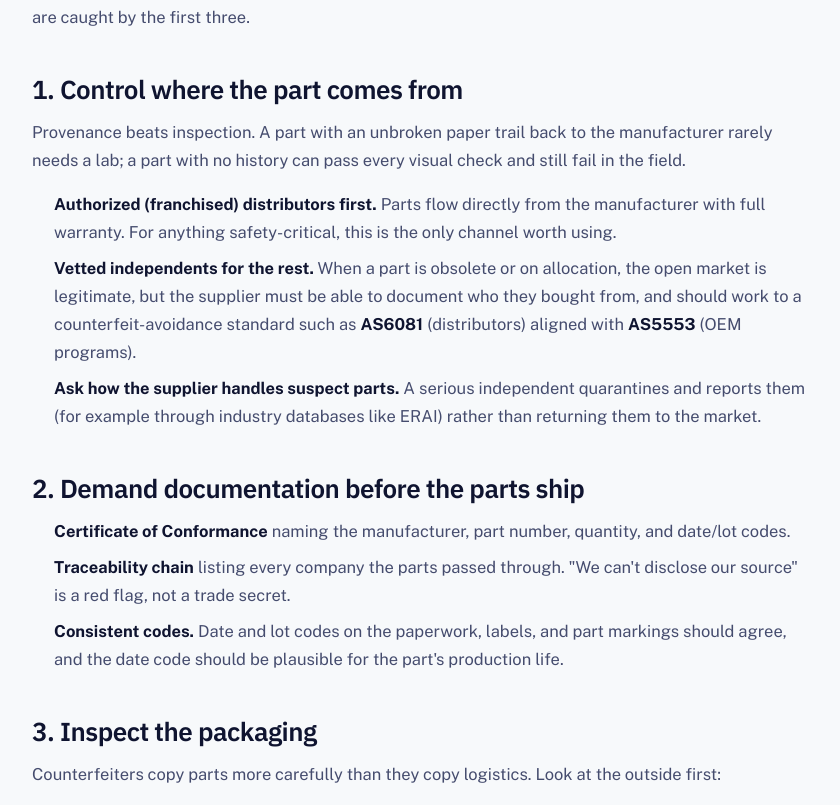
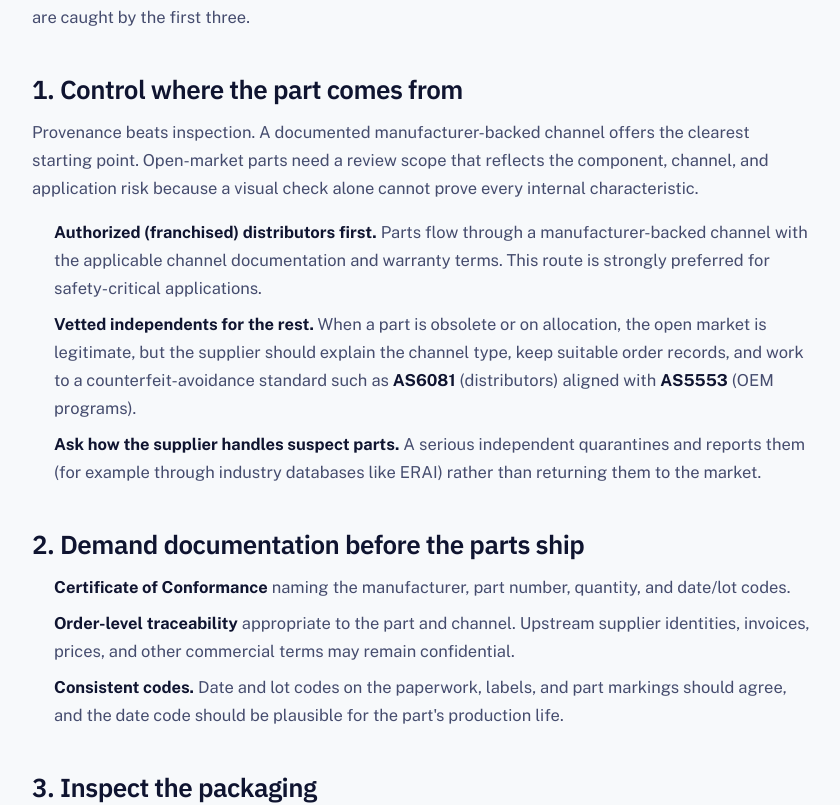
Before and after one commit to rachelluo-song/SongGlow-Website, a Next.js app: page /guides/how-to-verify-authentic-electronic-components in a window 1280 px wide. Shown: the part 805-1610 px from the top of the page, without its empty margins (36-876 px from the left). Built offline with nearby package versions, Linux system fonts and the light colour scheme.

Commit message:
confirmed

```diff
--- a/app/components/[category]/[part]/page.tsx
+++ b/app/components/[category]/[part]/page.tsx
@@ -24,7 +24,7 @@ export async function generateMetadata({
       product.manufacturer ? ` by ${product.manufacturer}` : ""
     } - ${product.name}${
       topSpecs ? ` (${topSpecs})` : ""
-    }. 100% authentic, full traceability. Request a quote from SongGlow.`,
+    }. 100% authentic, with available order-level traceability confirmed for the quote. Request a quote from SongGlow.`,
     alternates: { canonical: `/components/${category}/${part}` },
   };
 }
--- a/app/components/[category]/page.tsx
+++ b/app/components/[category]/page.tsx
@@ -50,8 +50,8 @@ export async function generateMetadata({
   const lead = count
     ? `${title} from SongGlow: ${count.toLocaleString("en-US")} part${
         count === 1 ? "" : "s"
-      } with specs and datasheets, 100% authentic and fully traceable.`
-    : `${title} from SongGlow: part numbers, specs and datasheets, 100% authentic with full traceability.`;
+      } with specs and datasheets, 100% authentic, with available order-level traceability confirmed per order.`
+    : `${title} from SongGlow: part numbers, specs and datasheets, 100% authentic, with available order-level traceability confirmed per order.`;
   return {
     title: `${title} - Electronic Components - SongGlow`,
     description: `${lead}${brandStr} Request a quote for OEM and EMS production quantities.`,
--- a/app/components/page.tsx
+++ b/app/components/page.tsx
@@ -4,7 +4,7 @@ import CatalogSection from "@/components/catalog-section";
 export const metadata: Metadata = {
   title: "Electronic Components - SongGlow",
   description:
-    "Browse SongGlow's electronic component catalog: semiconductors, passives, and more. Every part 100% authentic with full traceability.",
+    "Browse SongGlow's electronic component catalog: semiconductors, passives, and more. 100% authentic parts with order-level traceability confirmed per order.",
   alternates: { canonical: "/components" },
 };
 
@@ -21,7 +21,7 @@ export default async function ComponentsPage({
     <CatalogSection
       section="components"
       title="Electronic Components"
-      intro="Semiconductors, passives, connectors and more - every part sourced through qualified suppliers, 100% authentic, fully traceable."
+      intro="Semiconductors, passives, connectors and more - sourced through qualified channels, 100% authentic, with available order-level traceability confirmed per order."
       query={typeof q === "string" ? q : undefined}
     />
   );
--- a/app/guides/how-to-choose-a-sourcing-partner/page.tsx
+++ b/app/guides/how-to-choose-a-sourcing-partner/page.tsx
@@ -58,19 +58,19 @@ const FAQ_ITEMS: FaqItem[] = [
     question:
       "What is the difference between a broker and a sourcing partner?",
     answer:
-      "A broker finds a price. A sourcing partner takes responsibility for what arrives: they can trace the parts back to the manufacturer, work to a counterfeit-avoidance standard, and stand behind the documentation. The cheapest quote from an anonymous source is rarely the cheapest outcome once you count the risk of a line-down event.",
+      "A broker finds a price. A sourcing partner also manages channel selection, order records, review scope, and sourcing risk. The cheapest quote from an unexplained channel is rarely the cheapest outcome once you count the risk of a line-down event.",
   },
   {
     question:
       "What documentation should a sourcing partner provide?",
     answer:
-      "At minimum, a Certificate of Conformance naming the manufacturer, part number, quantity, and date and lot codes, plus a traceability chain showing every company the parts passed through. A partner should also be able to provide purchase orders or invoices from the original manufacturer or an authorized distributor, and real photos of the actual stock on request.",
+      "Ask what is available for the specific part and channel: a Certificate of Conformance where applicable, manufacturer and part-number details, quantities, lot or date codes, order-level records, and actual-stock photos when available. Upstream supplier identities, invoices, prices, and other commercial terms may remain confidential.",
   },
   {
     question:
       "Should I use an authorized distributor or an independent supplier?",
     answer:
-      "Use an authorized distributor whenever the part is available there, especially for anything safety-critical, because parts flow directly from the manufacturer with full warranty. Independents are legitimate and often necessary for obsolete, allocated, or long-lead parts, but only when they can document their source and work to a counterfeit-avoidance standard. A good partner uses both channels and tells you which one a given part came from.",
+      "Use an authorized distributor when the part is available there, especially for safety-critical applications. Independents are legitimate and often necessary for obsolete, allocated, or long-lead parts when they use appropriate counterfeit-avoidance controls and maintain suitable order records. A good partner explains the channel type and relevant risk without necessarily disclosing confidential upstream relationships.",
   },
   {
     question: "What questions should I ask before placing an order?",
@@ -123,23 +123,24 @@ export default function ChoosePartnerGuidePage() {
             <h2>1. Traceability and documentation</h2>
             <p>
               This is the first filter, and for good reason. A partner should be
-              able to trace a part back to the manufacturer and hand you the
-              paper to prove it: a Certificate of Conformance, a traceability
-              chain, and, where relevant, purchase orders or invoices from the
-              original manufacturer or an authorized distributor. If a supplier
-              treats their source as a secret, treat that as a red flag rather
-              than a trade secret.
+              able to explain the sourcing channel and confirm which records are
+              available for the specific order. Depending on the part and
+              channel, that may include a Certificate of Conformance, packaging
+              and label details, lot or date codes, and actual-stock photos.
+              Confidential upstream supplier identities, invoices, prices, and
+              commercial terms do not need to be standard customer deliverables.
             </p>
 
             <h2>2. Sourcing channels</h2>
             <p>
               Ask which channels they actually use. Authorized (franchised)
               distributors should come first, because parts flow directly from
-              the manufacturer with full warranty. For obsolete, allocated, or
-              long-lead parts, the open market is legitimate and often
-              unavoidable, but only through vetted independents who document
-              their sources. A partner who relies on a single channel has a
-              single point of failure.
+              the manufacturer through a manufacturer-backed channel. For
+              obsolete, allocated, or long-lead parts, the open market is
+              legitimate and often unavoidable, but it should be approached
+              through vetted independents who explain the channel type and keep
+              suitable order records. A partner who relies on a single channel
+              has a single point of failure.
             </p>
 
             <h2>3. Counterfeit-avoidance process</h2>
@@ -224,8 +225,8 @@ export default function ChoosePartnerGuidePage() {
             <h2>Ready to put a partner to the test?</h2>
             <p>
               Send us your BOM or a single hard-to-find part number. We will
-              quote it with full traceability, and flag any line that carries
-              real risk.
+              confirm the available order-level traceability with the quote and
+              flag any line that carries real risk.
             </p>
             <div className="catalog-cta-row">
               <Link href="/contact" className="btn btn-navy btn-lg">
--- a/app/guides/how-to-find-component-alternates/page.tsx
+++ b/app/guides/how-to-find-component-alternates/page.tsx
@@ -299,8 +299,8 @@ export default function AlternatesGuidePage() {
             <h2>Need an alternate for a constrained or discontinued part?</h2>
             <p>
               Send us the part number or your BOM. We&apos;ll come back within 24
-              hours with vetted alternates, 100% authentic with full
-              traceability.
+              hours with vetted alternates and 100% authentic parts. Available
+              order-level traceability is confirmed with the quote.
             </p>
             <div className="catalog-cta-row">
               <Link href="/contact" className="btn btn-navy btn-lg">
--- a/app/guides/how-to-source-obsolete-electronic-components/page.tsx
+++ b/app/guides/how-to-source-obsolete-electronic-components/page.tsx
@@ -68,7 +68,7 @@ const FAQ_ITEMS: FaqItem[] = [
   {
     question: "How do I buy obsolete parts on the open market safely?",
     answer:
-      "Only through suppliers who can document their source and work to a counterfeit-avoidance standard. Demand a Certificate of Conformance and a full traceability chain, verify date and lot codes against the paperwork, and inspect packaging and markings. If a price sits far below every other quote for a scarce part, treat it as a warning rather than a win.",
+      "Use suppliers who can explain their sourcing channel and work to a counterfeit-avoidance standard. Request the available Certificate of Conformance and traceability records, verify date and lot codes against the paperwork, and inspect packaging and markings. If a price sits far below every other quote for a scarce part, treat it as a warning rather than a win.",
   },
 ];
 
@@ -152,7 +152,8 @@ export default function ObsoleteSourcingGuidePage() {
               A last-time buy means purchasing enough inventory to cover
               production and service for the remaining life of your product.
               This is the cleanest outcome because the parts are still factory
-              fresh and fully traceable. The hard part is the quantity: buy too
+              fresh and usually carry clear manufacturer-channel records. The
+              hard part is the quantity: buy too
               few and you&apos;re back here in two years paying broker prices,
               buy too many and you&apos;re holding dead stock and tying up cash.
             </p>
@@ -205,9 +206,10 @@ export default function ObsoleteSourcingGuidePage() {
               safest source is the authorized aftermarket. These are companies
               the original manufacturer has licensed to continue production,
               often using the original tooling, wafers, and test programs.
-              Rochester Electronics is the best-known example. Parts from this
-              channel are guaranteed authentic and carry a clean traceability
-              chain, which is exactly what you want on a critical line.
+              Rochester Electronics is the best-known example. This type of
+              channel is valued for authentic parts and documented
+              manufacturer-channel traceability, which is exactly what you want
+              on a critical line.
             </p>
 
             <h2>5. Buy the open market carefully</h2>
@@ -220,8 +222,9 @@ export default function ObsoleteSourcingGuidePage() {
             </p>
             <ul>
               <li>
-                Buy through a supplier who can document the full traceability
-                chain and works to a counterfeit-avoidance standard.
+                Buy through a supplier who can provide appropriate channel and
+                order-level traceability records and works to a
+                counterfeit-avoidance standard.
               </li>
               <li>
                 Treat a price far below every other quote as a warning, not a
@@ -295,7 +298,8 @@ export default function ObsoleteSourcingGuidePage() {
             <h2>Chasing an obsolete or end-of-life part?</h2>
             <p>
               Send us the part number and your remaining demand. We&apos;ll come
-              back within 24 hours, 100% authentic with full traceability.
+              back within 24 hours with 100% authentic parts and confirm the
+              available order-level traceability for the quote.
             </p>
             <div className="catalog-cta-row">
               <Link href="/contact" className="btn btn-navy btn-lg">
--- a/app/guides/how-to-verify-authentic-electronic-components/page.tsx
+++ b/app/guides/how-to-verify-authentic-electronic-components/page.tsx
@@ -56,17 +56,17 @@ const FAQ_ITEMS: FaqItem[] = [
   {
     question: "What documentation should I demand before parts ship?",
     answer:
-      "A Certificate of Conformance naming the manufacturer, part number, quantity, and date and lot codes, plus a traceability chain listing every company the parts passed through. Date and lot codes should match across the paperwork, labels, and part markings. A supplier who will not name their source is showing you a red flag, not protecting a trade secret.",
+      "Ask what is available for the specific part and channel: a Certificate of Conformance where applicable, manufacturer and part-number details, quantities, lot or date codes, order-level records, and actual-stock photos when available. Date and lot codes should be consistent across the available paperwork, labels, and part markings. Confidential upstream identities and commercial terms may remain protected.",
   },
   {
     question: "Is it safe to buy from independent distributors?",
     answer:
-      "Yes, when the part is obsolete, allocated, or long-lead and the independent can document who they bought from and works to a counterfeit-avoidance standard such as AS6081. For anything safety-critical, an authorized distributor is the only channel worth using, because parts flow directly from the manufacturer with full warranty.",
+      "Yes, when the part is obsolete, allocated, or long-lead and the independent uses appropriate counterfeit-avoidance controls, maintains suitable order records, and communicates the channel risk. For safety-critical applications, an authorized or manufacturer-backed channel is strongly preferred.",
   },
   {
     question: "What are the biggest red flags of a counterfeit part?",
     answer:
-      "A price far below every other quote for a scarce part, no traceability or a supplier who will not name their source, mixed or implausible date codes within one lot, refusal to allow inspection or testing before payment, and photos that do not match the actual stock. Any one of these should stop the purchase.",
+      "A price far below every other quote for a scarce part, no explanation of the sourcing channel or appropriate order records, mixed or implausible date codes within one lot, refusal to discuss an appropriate inspection scope, and photos that do not match the actual stock. Any one of these deserves further review before purchase.",
   },
 ];
 
@@ -119,22 +119,24 @@ export default function AuthenticityGuidePage() {
 
             <h2>1. Control where the part comes from</h2>
             <p>
-              Provenance beats inspection. A part with an unbroken paper trail
-              back to the manufacturer rarely needs a lab; a part with no
-              history can pass every visual check and still fail in the field.
+              Provenance beats inspection. A documented manufacturer-backed
+              channel offers the clearest starting point. Open-market parts need
+              a review scope that reflects the component, channel, and
+              application risk because a visual check alone cannot prove every
+              internal characteristic.
             </p>
             <ul>
               <li>
                 <strong>Authorized (franchised) distributors first.</strong>{" "}
-                Parts flow directly from the manufacturer with full warranty.
-                For anything safety-critical, this is the only channel worth
-                using.
+                Parts flow through a manufacturer-backed channel with the
+                applicable channel documentation and warranty terms. This route
+                is strongly preferred for safety-critical applications.
               </li>
               <li>
                 <strong>Vetted independents for the rest.</strong> When a part
                 is obsolete or on allocation, the open market is legitimate,
-                but the supplier must be able to document who they bought from,
-                and should work to a counterfeit-avoidance standard such as{" "}
+                but the supplier should explain the channel type, keep suitable
+                order records, and work to a counterfeit-avoidance standard such as{" "}
                 <strong>AS6081</strong> (distributors) aligned with{" "}
                 <strong>AS5553</strong> (OEM programs).
               </li>
@@ -153,9 +155,9 @@ export default function AuthenticityGuidePage() {
                 manufacturer, part number, quantity, and date/lot codes.
               </li>
               <li>
-                <strong>Traceability chain</strong> listing every company the
-                parts passed through. &quot;We can&apos;t disclose our
-                source&quot; is a red flag, not a trade secret.
+                <strong>Order-level traceability</strong> appropriate to the
+                part and channel. Upstream supplier identities, invoices,
+                prices, and other commercial terms may remain confidential.
               </li>
               <li>
                 <strong>Consistent codes.</strong> Date and lot codes on the
@@ -230,9 +232,9 @@ export default function AuthenticityGuidePage() {
               <h3>Red flags that should stop a purchase</h3>
               <ul>
                 <li>A price far below every other quote for a scarce part</li>
-                <li>No traceability, or a supplier who won&apos;t name their source</li>
+                <li>No channel explanation or appropriate order-level records</li>
                 <li>Mixed or implausible date codes within one lot</li>
-                <li>Refusal to allow inspection or testing before payment</li>
+                <li>Refusal to discuss an appropriate inspection scope</li>
                 <li>Photos that don&apos;t match the actual stock, or reluctance to send any</li>
               </ul>
             </div>
@@ -257,7 +259,8 @@ export default function AuthenticityGuidePage() {
             <h2>Sourcing a hard-to-find part?</h2>
             <p>
               Send us the part number and we&apos;ll quote it within 24 hours,
-              100% authentic with full traceability.
+              with 100% authentic parts and the available order-level
+              traceability confirmed for the quote.
             </p>
             <div className="catalog-cta-row">
               <Link href="/contact" className="btn btn-navy btn-lg">
--- a/app/home-content.tsx
+++ b/app/home-content.tsx
@@ -11,7 +11,7 @@ const GlobeSphere = dynamic(() => import("./globe-sphere"), { ssr: false });
 const TRUST_ITEMS = [
   {
     title: "100% Authentic",
-    body: "Original, genuine components - every time, with zero exceptions.",
+    body: "Original, genuine components sourced through qualified channels.",
     href: "/guides/how-to-verify-authentic-electronic-components",
     icon: (
       <svg width="20" height="20" viewBox="0 0 24 24" fill="none">
@@ -32,8 +32,8 @@ const TRUST_ITEMS = [
     ),
   },
   {
-    title: "Full Traceability",
-    body: "Lot and date-code tracking across the entire supply chain.",
+    title: "Order-Level Traceability",
+    body: "Available lot and date-code details kept with each order.",
     href: "/quality",
     icon: (
       <svg width="20" height="20" viewBox="0 0 24 24" fill="none">
@@ -50,7 +50,7 @@ const TRUST_ITEMS = [
   },
   {
     title: "Qualified Suppliers",
-    body: "Strict vetting standards protect you from counterfeit risk.",
+    body: "Qualified sourcing channels help reduce counterfeit risk.",
     href: "/services",
     icon: (
       <svg width="20" height="20" viewBox="0 0 24 24" fill="none">
@@ -98,7 +98,7 @@ const SERVICE_PREVIEWS = [
   },
   {
     title: "Cost Optimization",
-    body: "Multi-supplier bidding and alternative recommendations to bring landed cost down without risk.",
+    body: "Multi-supplier bidding and alternate recommendations to improve landed cost while keeping sourcing risk visible.",
     icon: (
       <svg width="22" height="22" viewBox="0 0 24 24" fill="none">
         <path
@@ -115,10 +115,10 @@ const SERVICE_PREVIEWS = [
 
 const COMMITMENTS = [
   "100% authentic and original components",
-  "Full supply chain traceability",
-  "Strict supplier qualification",
-  "Counterfeit risk prevention",
-  "Manufacturer-compliant packaging",
+  "Order-level traceability when available",
+  "Qualified sourcing channels",
+  "Counterfeit-risk review",
+  "Packaging appropriate to the component",
   "Lot and date code traceability, when available",
 ];
 
@@ -304,7 +304,8 @@ export default function HomeContent({
                 }}
               >
                 Counterfeit risk is the biggest threat to a production line.
-                Our process is built to eliminate it at every step.
+                Our process is designed to reduce it through qualified sourcing
+                channels and practical order-level review.
               </p>
             </div>
             <div className="card" style={{ padding: 8 }} data-reveal>
--- a/app/services/services-content.tsx
+++ b/app/services/services-content.tsx
@@ -51,7 +51,7 @@ const PROCESS_STEPS = [
   {
     step: "Step 3",
     title: "Traceable delivery",
-    body: "Manufacturer-compliant packaging with full lot and date-code documentation.",
+    body: "Appropriate component packaging with available lot and date-code details kept with the order.",
   },
 ];
 
--- a/components/catalog-category.tsx
+++ b/components/catalog-category.tsx
@@ -112,7 +112,7 @@ export default async function CatalogCategory({
             {category
               ? `${total} part${
                   total === 1 ? "" : "s"
-                } listed - every one sourced through qualified suppliers, 100% authentic, fully traceable.`
+                } listed - sourced through qualified channels, 100% authentic, with available order-level traceability confirmed per order.`
               : "This category doesn't exist (or was renamed)."}
           </p>
         </div>
--- a/components/product-detail.tsx
+++ b/components/product-detail.tsx
@@ -257,7 +257,8 @@ export default async function ProductDetail({
             <h2>Need {product.part_number} in production quantities?</h2>
             <p>
               Send us your target quantity and date. We&apos;ll quote it within
-              24 hours, 100% authentic with full traceability. Review our{" "}
+              24 hours. We supply 100% authentic parts and confirm the available
+              order-level traceability for each quote. Review our{" "}
               <Link href="/quality">quality and traceability process</Link> or{" "}
               <Link href="/guides/how-to-verify-authentic-electronic-components">
                 component authenticity guide
```
